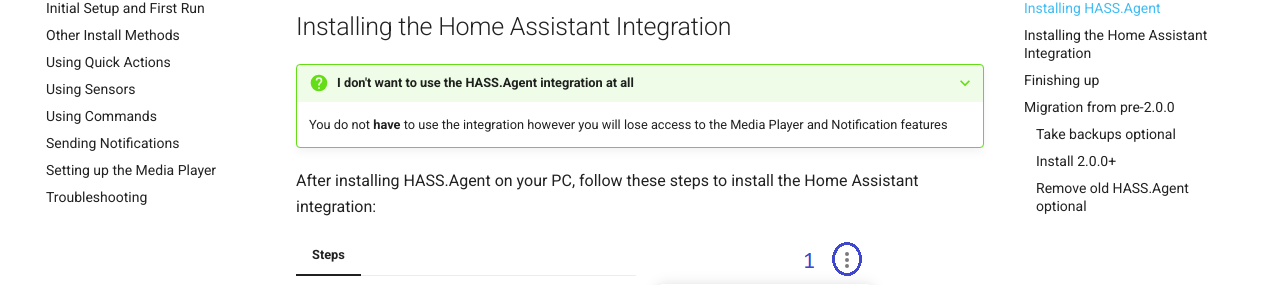
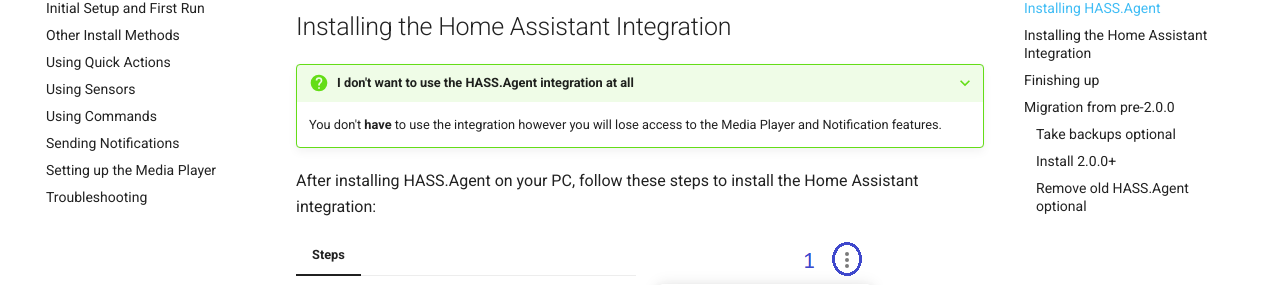
Before and after one commit to hass-agent/HASS.Agent-Documentation, an MkDocs documentation site: the page built from docs/getting-started/installation.md, in a window 1280 px wide and 900 px high, scrolled down 963 px. Shown: the part 143-428 px from the top of the window. Built offline with MkDocs 1.6.1 and Material for MkDocs 9.7.7, drawn with Linux system fonts in a browser that asks for light colours; a script that is not in the unit is left out; comment, search, counter and statistics services are not loaded; the version menu is left out.

Commit message:
Match spelling for admonitions

```diff
--- a/docs/getting-started/installation.md
+++ b/docs/getting-started/installation.md
@@ -28,7 +28,7 @@
 
 ???+ question "I don't want to use the HASS.Agent integration at all"
 
-    You do not **have** to use the integration however you will lose access to the Media Player and Notification features
+    You don't **have** to use the integration however you will lose access to the Media Player and Notification features.
 
 After installing HASS.Agent on your PC, follow these steps to install the Home Assistant integration:
 
```
